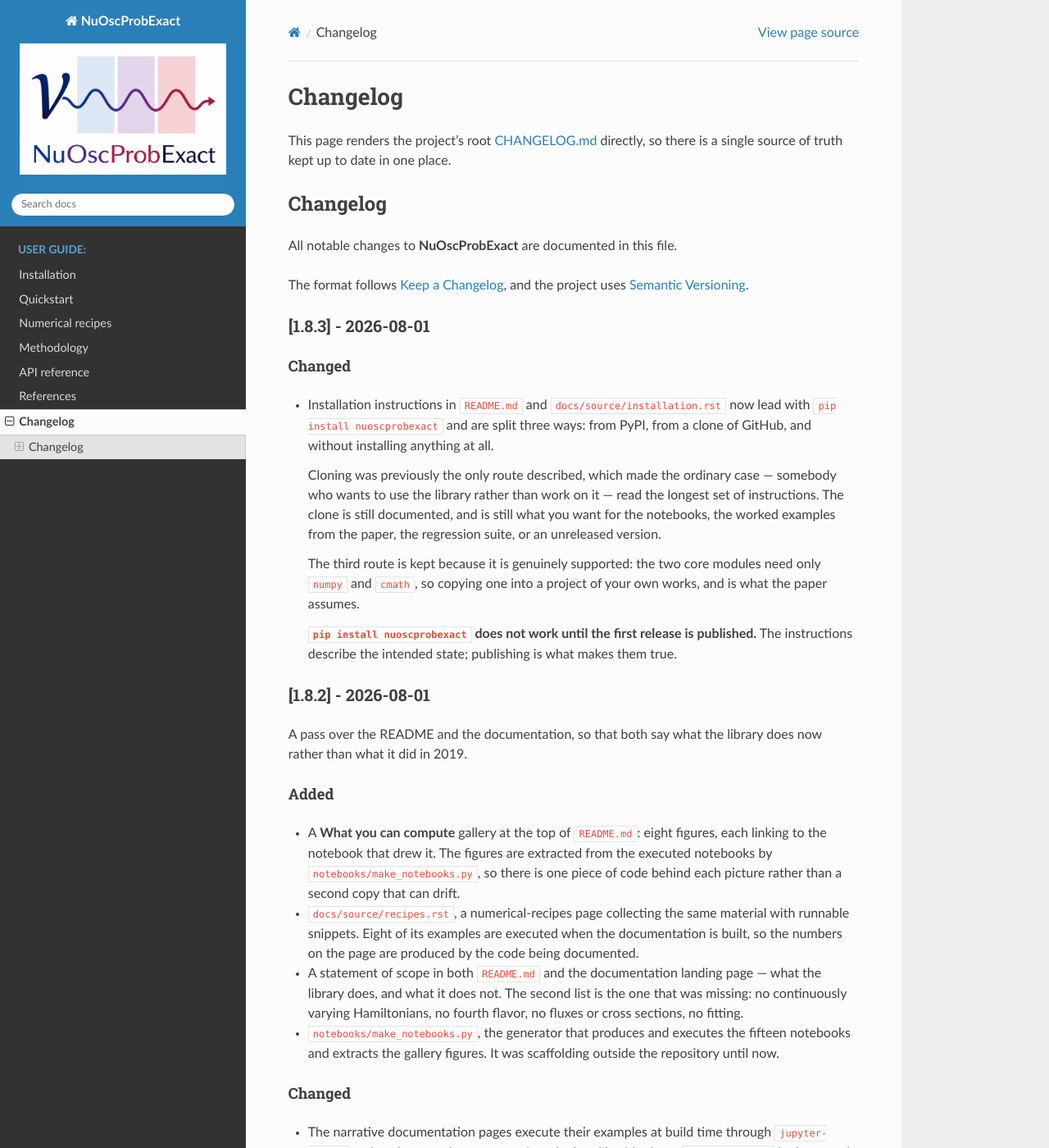
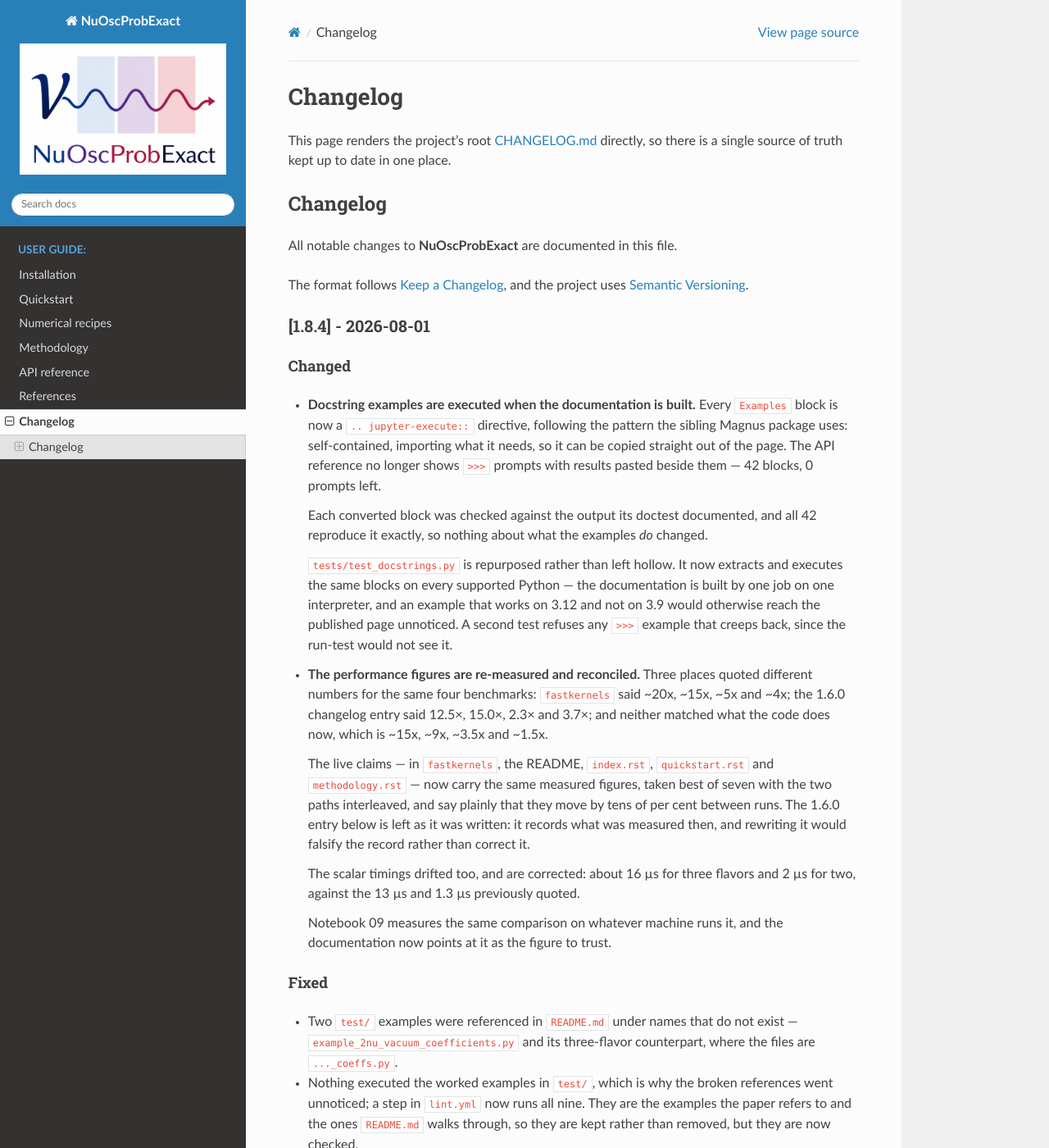
Before and after one commit to mbustama/NuOscProbExact, a Sphinx documentation site: the page built from docs/source/changelog.rst, in a window 1280 px wide and 1400 px high. Shown: the whole window at 82% size. Built offline with Sphinx 7.4.7 and the Read the Docs theme 3.1.0, drawn with Linux system fonts in a browser that asks for light colours; some of the changed text lies outside the part shown.

Commit message:
Release 1.8.4
Records the docstring-example conversion and the performance
reconciliation in the changelog, and bumps the version in pyproject.toml
and docs/source/conf.py.

A patch release. `src/` changed only in its docstrings and in the
performance figures they quote; no behaviour moved.

Changelog headings checked before committing: thirteen versions, in
order.

```diff
--- a/CHANGELOG.md
+++ b/CHANGELOG.md
@@ -4,6 +4,60 @@ All notable changes to **NuOscProbExact** are documented in this file.
 
 The format follows [Keep a Changelog](https://keepachangelog.com/en/1.1.0/),
 and the project uses [Semantic Versioning](https://semver.org/).
+
+## [1.8.4] - 2026-08-01
+
+### Changed
+
+- **Docstring examples are executed when the documentation is built.**  Every
+  `Examples` block is now a `.. jupyter-execute::` directive, following the
+  pattern the sibling Magnus package uses: self-contained, importing what it
+  needs, so it can be copied straight out of the page.  The API reference no
+  longer shows `>>>` prompts with results pasted beside them — 42 blocks, 0
+  prompts left.
+
+  Each converted block was checked against the output its doctest documented,
+  and all 42 reproduce it exactly, so nothing about what the examples *do*
+  changed.
+
+  `tests/test_docstrings.py` is repurposed rather than left hollow.  It now
+  extracts and executes the same blocks on every supported Python — the
+  documentation is built by one job on one interpreter, and an example that
+  works on 3.12 and not on 3.9 would otherwise reach the published page
+  unnoticed.  A second test refuses any `>>>` example that creeps back, since
+  the run-test would not see it.
+
+- **The performance figures are re-measured and reconciled.**  Three places
+  quoted different numbers for the same four benchmarks: `fastkernels` said
+  ~20x, ~15x, ~5x and ~4x; the 1.6.0 changelog entry said 12.5×, 15.0×, 2.3×
+  and 3.7×; and neither matched what the code does now, which is ~15x, ~9x,
+  ~3.5x and ~1.5x.
+
+  The live claims — in `fastkernels`, the README, `index.rst`, `quickstart.rst`
+  and `methodology.rst` — now carry the same measured figures, taken best of
+  seven with the two paths interleaved, and say plainly that they move by tens
+  of per cent between runs.  The 1.6.0 entry below is left as it was written:
+  it records what was measured then, and rewriting it would falsify the record
+  rather than correct it.
+
+  The scalar timings drifted too, and are corrected: about 16 µs for three
+  flavors and 2 µs for two, against the 13 µs and 1.3 µs previously quoted.
+
+  Notebook 09 measures the same comparison on whatever machine runs it, and the
+  documentation now points at it as the figure to trust.
+
+### Fixed
+
+- Two `test/` examples were referenced in `README.md` under names that do not
+  exist — `example_2nu_vacuum_coefficients.py` and its three-flavor
+  counterpart, where the files are `..._coeffs.py`.
+
+- Nothing executed the worked examples in `test/`, which is why the broken
+  references went unnoticed; a step in `lint.yml` now runs all nine.  They are
+  the examples the paper refers to and the ones `README.md` walks through, so
+  they are kept rather than removed, but they are now checked.
+
+- `README.md` still described the notebooks as nine; there are fifteen.
 
 ## [1.8.3] - 2026-08-01
 
--- a/docs/source/conf.py
+++ b/docs/source/conf.py
@@ -23,7 +23,7 @@ sys.path.insert(0, os.path.abspath('../../src'))
 project = 'NuOscProbExact'
 copyright = '2019-2026, Mauricio Bustamante'
 author = 'Mauricio Bustamante'
-release = '1.8.3'
+release = '1.8.4'
 version = '1.8'
 
 # -- General configuration ---------------------------------------------------
--- a/pyproject.toml
+++ b/pyproject.toml
@@ -4,7 +4,7 @@ build-backend = "setuptools.build_meta"
 
 [project]
 name = "nuoscprobexact"
-version = "1.8.3"
+version = "1.8.4"
 description = "Exact two-flavor and three-flavor neutrino oscillation probabilities for arbitrary time-independent Hamiltonians"
 readme = "README.md"
 requires-python = ">=3.9"
```
